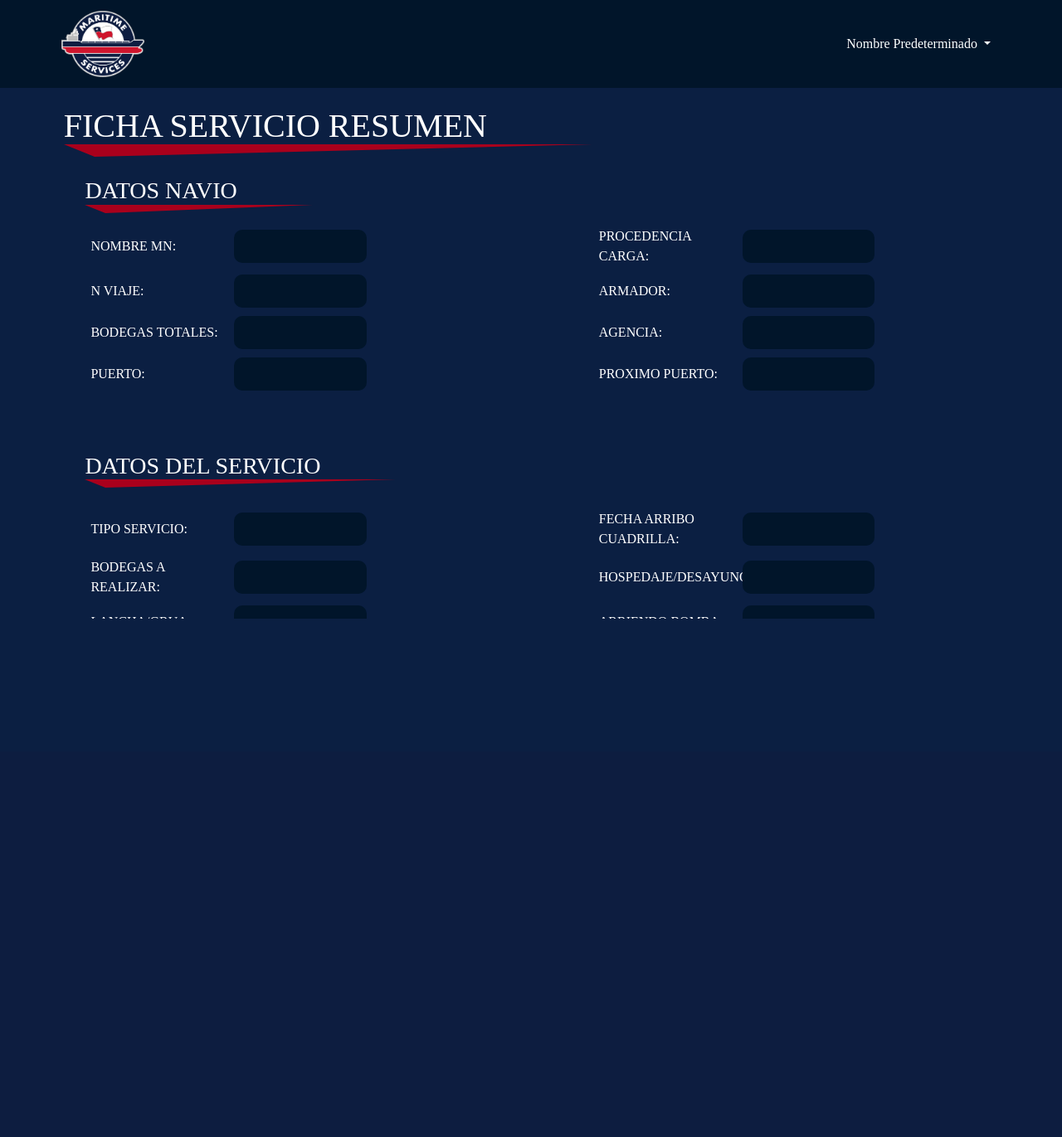
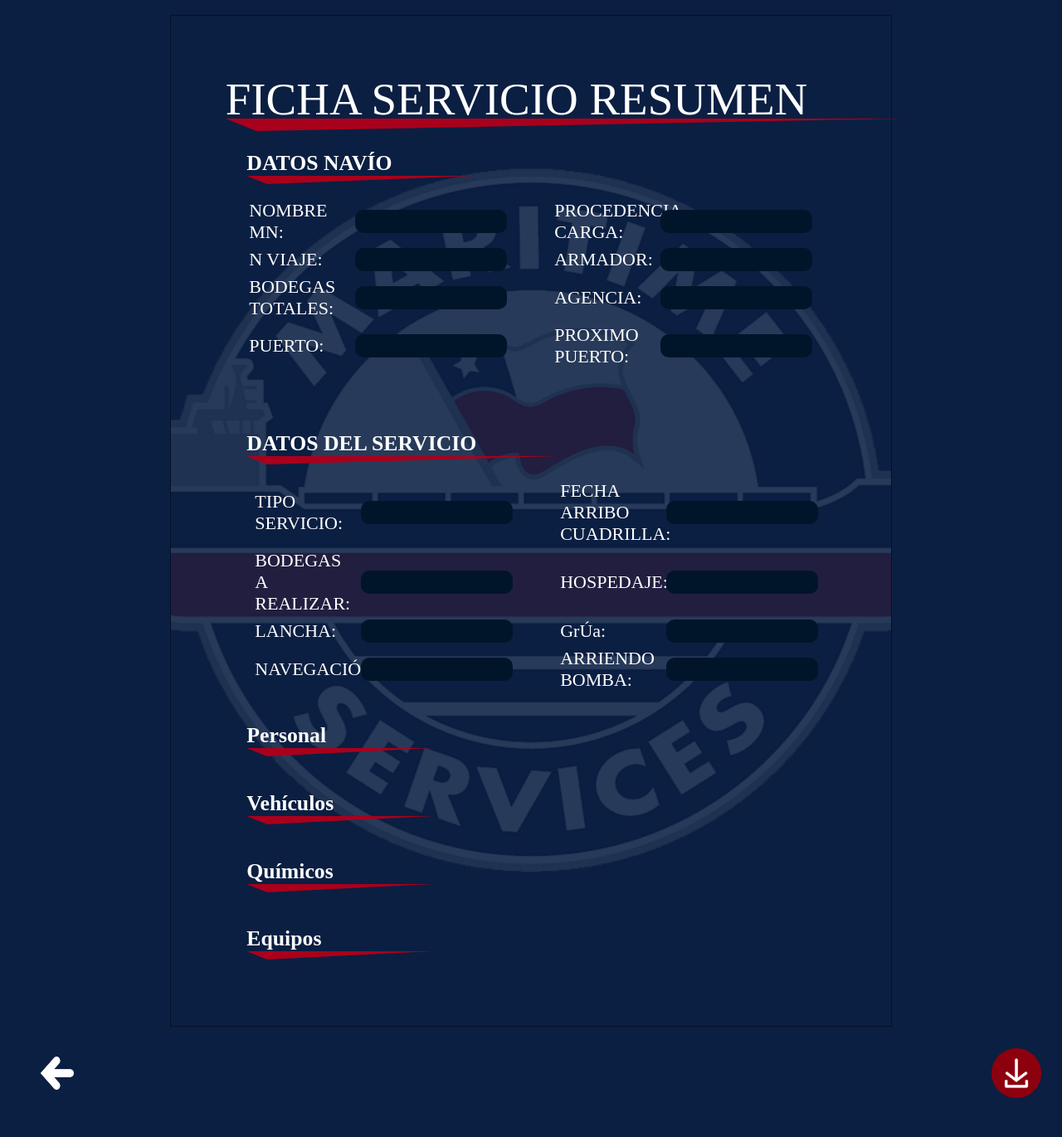
Before and after one commit to Ignacio1-at/BTZ_servicesERP, a Django app: page /erp/gestor-operaciones/detalle_ficha_servicio/1/ in a window 1280 px wide. Shown: the whole page at 83% size. Before the commit the page ends 746 px from the top, so only its background shows below. Run offline with Django 4.2, Linux system fonts and the light colour scheme; the visitor is signed in with stand-in values (Sample User, id 1); data that the repository does not hold is empty; some libraries are stand-ins or nearby versions; some web fonts are replaced.

Commit message:
DetalleFichavUniversidad

```diff
--- a/erp/templates/html/detalleFichaServicio.html
+++ b/erp/templates/html/detalleFichaServicio.html
@@ -1,16 +1,19 @@
-{% extends 'html/base.html' %}
+{% load static %}
 
-{% block title %}
-  Detalle Ficha Servicio
-{% endblock %}
-{% block module_styles %}
-  {% load static %}
-  <link rel="stylesheet" type="text/css" href="{% static 'css/styleDetalleFichaServicio.css' %}" />
-  <link rel="stylesheet" type="text/css" href="{% static 'css/stylesBase.css' %}" />
-{% endblock %}
+<!DOCTYPE html>
+<html lang="es">
+  <head>
+    <meta charset="UTF-8" />
+    <meta name="viewport" content="width=device-width, initial-scale=1.0" />
+    <title>Detalle Ficha Servicio</title>
+    <link rel="stylesheet" type="text/css" href="{% static 'css/stylesDetalleFichaServicio.css' %}" />
+  </head>
+  <body>
+    <!-- Elemento para almacenar el ID de la ficha de servicio -->
+    <div id="fichaServicio" data-id="{{ servicio_id }}"></div>
 
-{% block content %}
     <div id="contenidoPrincipal" class="contenido-principal">
+      <div id="imprimirContenido" class="imprimirContenido">
         <div class="row">
           <div class="col-md-3" style="width: 100vw; margin-top: 2vh;">
             <div style="display: flex; justify-content: space-between; align-items: center;">
@@ -22,7 +25,7 @@
         </div>
 
         <div class="datos-navio">
-      <h3>DATOS NAVIO</h3>
+          <h3>DATOS NAVÍO</h3>
           <div class="direccion-navio">
             <div class="fila">
               <div class="datonavioColumna">
@@ -71,101 +74,172 @@
           <h3>DATOS DEL SERVICIO</h3>
           <div class="direccion-servicio">
             <div class="fila">
-          <div class="datonavioColumna">
+              <div class="datoservicioColumna">
                 <label for="tipo_servicio">TIPO SERVICIO:</label>
                 <input type="text" id="tipo_servicio" value="{{ ficha_servicio.tipo_servicio }}" readonly />
               </div>
-          <div class="datonavioColumna">
+              <div class="datoservicioColumna">
                 <label for="fecha_arribo_cuadrilla">FECHA ARRIBO CUADRILLA:</label>
                 <input type="text" id="fecha_arribo_cuadrilla" value="{{ ficha_servicio.fecha_arribo_cuadrilla }}" readonly />
               </div>
             </div>
             <div class="fila">
-          <div class="datonavioColumna">
+              <div class="datoservicioColumna">
                 <label for="bodegas_a_realizar">BODEGAS A REALIZAR:</label>
                 <input type="text" id="bodegas_a_realizar" value="{{ ficha_servicio.bodegas_a_realizar }}" readonly />
               </div>
-          <div class="datonavioColumna">
-            <label for="hospedaje_desayuno">HOSPEDAJE/DESAYUNO:</label>
-            <input type="text" id="hospedaje_desayuno" value="{{ ficha_servicio.hospedaje_desayuno }}" readonly />
+              <div class="datoservicioColumna">
+                <label for="hospedaje">HOSPEDAJE:</label>
+                <input type="text" id="hospedaje" value="{{ ficha_servicio.hospedaje }}" readonly />
               </div>
             </div>
             <div class="fila">
-          <div class="datonavioColumna">
-            <label for="lancha_grua">LANCHA/GRUA:</label>
-            <input type="text" id="lancha_grua" value="{{ ficha_servicio.lancha_grua }}" readonly />
+              <div class="datoservicioColumna">
+                <label for="lancha">LANCHA:</label>
+                <input type="text" id="lancha" value="{{ ficha_servicio.lancha }}" readonly />
               </div>
-          <div class="datonavioColumna">
-            <label for="arriendo_bomba">ARRIENDO BOMBA:</label>
-            <input type="text" id="arriendo_bomba" value="{{ ficha_servicio.arriendo_bomba }}" readonly />
+              <div class="datoservicioColumna">
+                <label for="grua">GrÚa:</label>
+                <input type="text" id="grua" value="{{ ficha_servicio.grua }}" readonly />
               </div>
             </div>
             <div class="fila">
-          <div class="datonavioColumna">
-            <label for="navegacion">NAVEGACION:</label>
+              <div class="datoservicioColumna">
+                <label for="navegacion">NAVEGACIÓN:</label>
                 <input type="text" id="navegacion" value="{{ ficha_servicio.navegacion }}" readonly />
+              </div>
+              <div class="datoservicioColumna">
+                <label for="arriendo_bomba">ARRIENDO BOMBA:</label>
+                <input type="text" id="arriendo_bomba" value="{{ ficha_servicio.arriendo_bomba }}" readonly />
               </div>
             </div>
           </div>
         </div>
 
-    <!-- FLECHA PA BAJAR -->
-    <div class="arrow-down"></div>
-
         <!-- SECCIONES DE NOMINACIONES -->
         <div class="nominaciones">
           <div class="seccion">
             <h3>Personal</h3>
+            <div class="contenedor">
+              {% for personal in ficha_servicio.personal_nominado.all %}
                 <div class="rectangulo">
-          {% for personal in ficha_servicio.personal_nominado.all %}
                   <p>{{ personal.nombre }}</p>
                   <p>{{ personal.cargo }}</p>
+                </div>
               {% endfor %}
             </div>
           </div>
 
           <div class="seccion">
             <h3>Vehículos</h3>
+            <div class="contenedor">
+              {% for vehiculo in ficha_servicio.vehiculos_nominados.all %}
                 <div class="rectangulo">
-          {% for vehiculo in ficha_servicio.vehiculos_nominados.all %}
                   <p>{{ vehiculo.tipo_vehiculo }}</p>
                   <p>{{ vehiculo.patente }}</p>
+                </div>
               {% endfor %}
             </div>
           </div>
 
           <div class="seccion">
             <h3>Químicos</h3>
+            <div class="contenedor">
+              {% for quimico in ficha_servicio.quimicos_nominados.all %}
                 <div class="rectangulo">
-          {% for quimico in ficha_servicio.quimicos_nominados.all %}
                   <p>{{ quimico.tipo_quimico }}</p>
+                </div>
               {% endfor %}
             </div>
           </div>
 
           <div class="seccion">
-        <h3>Varios</h3>
+            <h3>Equipos</h3>
+            <div class="contenedor">
+              {% for vario in ficha_servicio.varios_nominados.all %}
                 <div class="rectangulo">
-          {% for vario in ficha_servicio.varios_nominados.all %}
                   <p>{{ vario.nombre }}</p>
+                </div>
               {% endfor %}
             </div>
           </div>
         </div>
-
+      </div>
       <!-- Botones -->
       <div class="botones">
         <button type="button" onclick="goBack()" style="border: none; background: none;"><img src="{% static 'images/Volver.png' %}" alt="Volver" width="40" height="40" style="margin-right: 2vw; cursor: pointer;" /></button>
+        <button type="button" onclick="generatePDF()" style="border: none; background: none;"><img src="{% static 'images/IconoDescargar.png' %}" alt="Imprimir" width="60" height="60" style="margin-right: 2vw; cursor: pointer;" /></button>
       </div>
     </div>
-{% endblock %}
 
-{% block module_scripts %}
+    <script src="https://cdnjs.cloudflare.com/ajax/libs/html2canvas/1.4.1/html2canvas.min.js"></script>
+    <script src="https://cdnjs.cloudflare.com/ajax/libs/jspdf/2.5.1/jspdf.umd.min.js"></script>
+    <script src="https://cdnjs.cloudflare.com/ajax/libs/html2pdf.js/0.10.1/html2pdf.bundle.min.js"></script>
+
     <script>
       function goBack() {
         history.back()
       }
+
+      async function generatePDF() {
+        const { jsPDF } = window.jspdf
+        const doc = new jsPDF('p', 'pt', 'a4')
+
+        const element = document.getElementById('imprimirContenido')
+        if (!element) {
+          console.error('Element with id "contenidoPrincipal" not found')
+          return
+        }
+
+        // Ocultar el elemento con la clase 'arrow-down' antes de capturar el contenido
+        const arrowDownElement = document.querySelector('.arrow-down')
+        if (arrowDownElement) {
+          arrowDownElement.style.display = 'none'
+        }
+
+        const canvas = await html2canvas(element, { scale: 2, useCORS: true })
+        const imgData = canvas.toDataURL('image/png')
+
+        // Restaurar la visibilidad del elemento después de capturar el contenido
+        if (arrowDownElement) {
+          arrowDownElement.style.display = ''
+        }
+
+        const imgProps = doc.getImageProperties(imgData)
+        const pdfWidth = doc.internal.pageSize.getWidth()
+        const pdfHeight = (imgProps.height * pdfWidth) / imgProps.width
+
+        // Ajustar el tamaño de la página del PDF según la altura del contenido
+        doc.internal.pageSize.setHeight(pdfHeight)
+
+        doc.addImage(imgData, 'PNG', 0, 0, pdfWidth, pdfHeight)
+
+        const fichaServicioElement = document.getElementById('fichaServicio')
+        if (!fichaServicioElement) {
+          console.error('Element with id "fichaServicio" not found')
+          return
+        }
+
+        const fichaId = fichaServicioElement.getAttribute('data-id')
+        if (!fichaId) {
+          console.error('Attribute "data-id" not found on element with id "fichaServicio"')
+          return
+        }
+
+        const nombreMotonaveElement = document.getElementById('nombre_mn')
+        if (!nombreMotonaveElement) {
+          console.error('Element with id "nombre_mn" not found')
+          return
+        }
+
+        const nombreMotonave = nombreMotonaveElement.value
+
+        const fileName = `detalleFichaServicio_${nombreMotonave}_${fichaId}.pdf`
+
+        doc.save(fileName)
+      }
     </script>
     <script src="{% static 'js/jquery-3.7.1.min.js' %}"></script>
-  <script src="{% static 'js/scriptFichaServicio.js' %}"></script>
-{% endblock %}
+    <script src="{% static 'js/GestorOperaciones/gestionarServicios.js' %}"></script>
+  </body>
+</html>
--- a/erp/views.py
+++ b/erp/views.py
@@ -1169,7 +1169,8 @@
             'personal': personal,
             'vehiculos': vehiculos,
             'quimicos': quimicos,
-            'varios': varios
+            'varios': varios,
+            'servicio_id': servicio_id,
         }
 
         return render(request, 'html/detalleFichaServicio.html', context)
--- a/servicesERP/static/css/styleDetalleFichaServicio.css
+++ b/servicesERP/static/css/stylesDetalleFichaServicio.css
@@ -3,21 +3,51 @@
     src: url('../font/IronFist-KqrD.ttf') format('opentype');
 }
 
-.fondo {
-    background-image: none !important;
+body {
     background-color: #0b1f42;
-    height: 100vh !important;
+    font-family: 'mifuente' !important;
 }
 
-footer {
-    display: none;
-    visibility: hidden;
-    height: 0vh;
+.contenido-principal {
+    /* Ajusta los valores según la altura del nav y el footer */
+    padding: 10px;
+    width: 100%;
+    /* Ancho de página carta en puntos */
+    height: 100%;
+    /* Altura de página carta en puntos */
+    box-sizing: border-box;
+    font-size: 22px;
+    font-family: 'mifuente';
+    color: white;
+    overflow-y: auto;
+    overflow-x: hidden;
+    background-color: #0b1f42;
+    /* Agrega scroll vertical cuando el contenido excede la altura */
+}
+
+/* Estilos para el contenido principal */
+#contenidoPrincipal {
+    flex-grow: 1;
+    /* Hace que el contenido principal ocupe todo el espacio disponible */
+}
+
+.imprimirContenido {
+    background-color: #0b1f42;
+    background-image: url(../images/LogoOpacity.png);
+    background-repeat: no-repeat;
+    background-position: center;
+    margin-bottom: 1vh;
+    padding: 40pt;
+    /* Agrega un relleno de 40 puntos en todos los lados */
+    box-sizing: border-box;
+    width: 70%;
+    margin: 0 auto;
+    border: 1px solid #061124;
 }
 
 span {
     position: relative;
-
+    display: inline-block;
     padding-bottom: 7px;
 }
 
@@ -30,7 +60,7 @@
     height: 0;
     border-left: 37px solid transparent;
     /* La mitad de 1136px */
-    border-right: 600px solid transparent;
+    border-right: 780px solid transparent;
     /* La mitad de 1136px */
     border-top: 15px solid rgb(169, 0, 28);
     /* El color y la altura proporcionados */
@@ -40,28 +70,12 @@
     /* Asegura que no haya color de fondo */
 }
 
-
-.contenido-principal {
-    height: calc(100vh - 12vh - 8vh);
-    /* Ajusta los valores según la altura del nav y el footer */
-    margin-left: 5vw;
-    font-family: 'mifuente';
-    color: white;
-    overflow-y: auto;
-    overflow-x: hidden;
-    /* Agrega scroll vertical cuando el contenido excede la altura */
-}
-
-/* Estilos para el contenido principal */
-#contenidoPrincipal {
-    flex-grow: 1;
-    /* Hace que el contenido principal ocupe todo el espacio disponible */
-}
-
 .datos-navio,
-.datos-servicio, .nominaciones {
+.datos-servicio,
+.nominaciones {
     margin-bottom: 10px;
     margin-left: 3vw;
+
 }
 
 /* DATOS NAVIO*/
@@ -69,10 +83,9 @@
     margin-top: 3vh;
     margin-bottom: 2vh;
     position: relative;
-
+    display: inline-block;
     padding-bottom: 10px;
 }
-
 
 .datos-navio h3::after {
     content: '';
@@ -93,10 +106,8 @@
     /* Asegura que no haya color de fondo */
 }
 
-
 .direccion-navio label {
     width: 100%;
-    margin-left: 7px;
 }
 
 .direccion-navio input {
@@ -106,6 +117,8 @@
     border: none;
     border-radius: 10px;
     color: white;
+    font-family: 'mifuente';
+    font-size: 25px;
 }
 
 .direccion-navio select {
@@ -185,6 +183,8 @@
     border: none;
     border-radius: 10px;
     color: white;
+    font-family: 'mifuente';
+    font-size: 20px;
 }
 
 .fila-unoServicio {
@@ -224,75 +224,65 @@
     margin-right: 5vw;
 }
 
-/* Estilos para la flecha */
-.arrow-down {
-    margin: 10px auto;
-    margin-top: 6vh;
-    margin-bottom: 6vh;
-    /* Centra la flecha horizontalmente */
-    width: 0;
-    height: 0;
-    border-left: 20px solid transparent;
-    /* Ajusta el tamaño de la flecha */
-    border-right: 20px solid transparent;
-    /* Ajusta el tamaño de la flecha */
-    border-top: 30px solid #fff;
-    /* Color y tamaño de la flecha */
-    position: relative;
-    animation: arrowBounce 2s infinite;
-    /* Agrega animación a la flecha */
-    filter: drop-shadow(0 0 5px rgba(0, 0, 0, 1));
+.fila {
+    display: flex;
 }
 
-/* Animación de rebote de la flecha */
-@keyframes arrowBounce {
-
-    0%,
-    20%,
-    50%,
-    80%,
-    100% {
-        transform: translateY(0);
-    }
-
-    40% {
-        transform: translateY(-10px);
-        /* Ajusta la altura del rebote */
-    }
-
-    60% {
-        transform: translateY(-5px);
-        /* Ajusta la altura del rebote */
-    }
-}
-
-.fila {
-    display: flex;
-    justify-content: space-between;
-    margin: 10px 0;
-}
+/* NAVIO*/
 
 .datonavioColumna {
     display: flex;
     align-items: center;
-    gap: 10px;
-    flex: 0 0 48%;
+    flex: 0 0 50%;
+    margin: 3px;
 }
 
 .datonavioColumna label {
     color: white;
-    min-width: 150px; /* Ajustar según sea necesario */
+    margin-right: 1vw;
+    width: 9vw;
 }
 
 .datonavioColumna input {
-    min-width: 150px; /* Ajustar según sea necesario */
-    width: 40vw;
-    margin-right: 40%;
-    max-width: 300px; /* Ajustar según sea necesario para limitar el ancho máximo */
+    width: 13vw;
+    font-family: 'mifuente';
+    padding: 8px;
+    font-size: 0.85vw; /* Ajusta este valor según tus necesidades */
+    overflow: hidden;
+    text-overflow: ellipsis;
+    white-space: nowrap;
 }
 
+/* FIN NAVIO*/
+
+
+/* SERVICIO*/
+.datoservicioColumna {
+    display: flex;
+    align-items: center;
+    flex: 0 0 50%;
+    margin: 3px;
+}
+
+.datoservicioColumna label {
+    color: white;
+    margin-right: 1vw;
+    width: 9vw;
+}
+
+.datoservicioColumna input {
+    width: 13vw;
+    font-family: 'mifuente';
+    padding: 8px;
+    font-size: 0.85vw; /* Ajusta este valor según tus necesidades */
+    overflow: hidden;
+    text-overflow: ellipsis;
+    white-space: nowrap;
+}
+
+/* FIN SERVICIO*/
+
 .nominaciones h3 {
-    margin-top: 8vh;
     margin-bottom: 2vh;
     position: relative;
     display: inline-block;
@@ -333,3 +323,9 @@
     color: white;
     margin: 5px;
 }
+
+/* Contenedor para los rectángulos que los alinea horizontalmente */
+.contenedor {
+    display: flex;
+    flex-wrap: wrap;
+}
--- a/servicesERP/static/js/GestorOperaciones/gestionarServicios.js
+++ b/servicesERP/static/js/GestorOperaciones/gestionarServicios.js
@@ -168,7 +168,6 @@
     });
 }
 
-
 function visualizarServicio(nombreMotonave, servicioId) {
     console.log('Visualizar servicio con ID:', servicioId);
 
```
Also changed, not shown: other parts of servicesERP/static/css/stylesDetalleFichaServicio.css (+8 -23 lines), servicesERP/static/images/IconoDescargar.png (added), servicesERP/static/images/LogoOpacity.png (added). Lines whose indentation alone changed are shown as unchanged.
